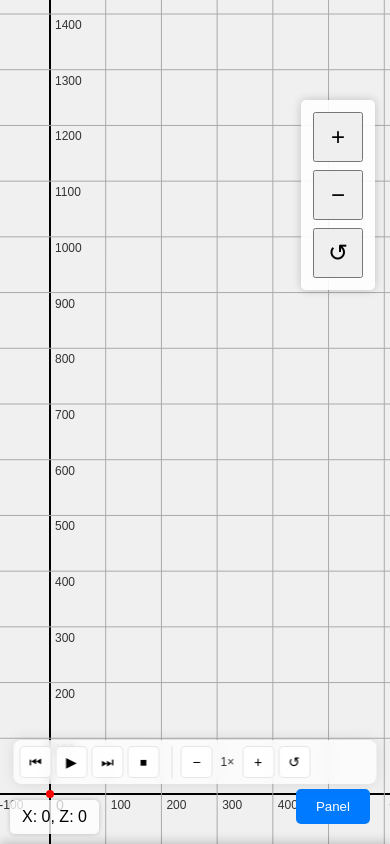
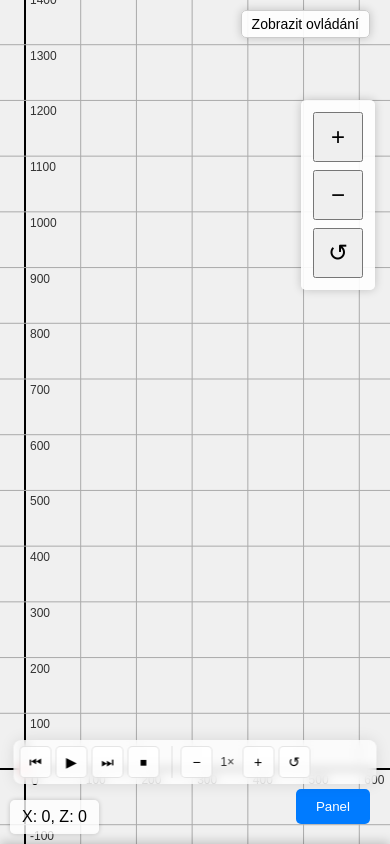
Before and after one commit to sstistkoo/cnc, a plain HTML site: page okno_simulator.html in a window 390 px wide. Drawn offline with Linux system fonts and the light colour scheme.

Commit message:
Improve mobile layout and add controls toggle

```diff
--- a/okno_simulator.html
+++ b/okno_simulator.html
@@ -43,6 +43,11 @@
             flex-direction: column;
             align-items: center;
         }
+
+        .controls.hidden {
+            display: none;
+        }
+
         .controls.panel-open {
             transform: translateY(calc(-1 * var(--panel-height, 50vh) + 240px));
         }
@@ -284,6 +289,25 @@
             left: 50%;
             transform: translate(-50%, -50%);
         }
+
+        /* Toggle button for controls */
+        .controls-toggle {
+            position: absolute;
+            top: 10px;
+            right: 20px;
+            background-color: rgba(255, 255, 255, 0.9);
+            padding: 5px 10px;
+            border-radius: 5px;
+            box-shadow: 0 0 10px rgba(0, 0, 0, 0.2);
+            z-index: 1003;
+            cursor: pointer;
+            font-size: 14px;
+            border: 1px solid #ccc;
+        }
+
+        .controls-toggle:hover {
+            background-color: rgba(240, 240, 240, 0.9);
+        }
     </style>
 </head>
 <body>
@@ -297,6 +321,7 @@
         <div class="coordinates" id="coord-display">X: 0, Z: 0</div>
         <div class="cross-marker" id="cross-marker"></div>
         <div id="debug-display" style="position: fixed; top: 10px; left: 10px; background: rgba(255,255,255,0.8); padding: 5px; font-size: 12px; display: none;"></div>
+        <button class="controls-toggle" id="controls-toggle">Zobrazit ovládání</button>
     </div>
 
     <div class="playback-controls" id="playback-controls">
@@ -363,8 +388,8 @@
             scale = canvas.width / targetRightX; // Měřítko, aby se zobrazil rozsah 0-700
 
             // Umístit počátek souřadnic do levého dolního rohu s offsetem
-            offsetX = 50;  // 50px od levého okraje
-            offsetY = canvas.height - 50;  // 50px od dolního okraje
+            offsetX = 25;  // Reduced by 50% (from 50px to 25px) from left edge
+            offsetY = canvas.height - 75;  // Increased by 1.5x (from 50px to 75px) from bottom edge
 
             drawGrid();
         });
@@ -581,8 +606,8 @@
             scale = canvas.width / targetRightX;
 
             // Resetovat do levého dolního rohu (místo do středu)
-            offsetX = 50;
-            offsetY = canvas.height - 50;
+            offsetX = 25;  // Reduced by 50% (from 50px to 25px) from left edge
+            offsetY = canvas.height - 75;  // Increased by 1.5x (from 50px to 75px) from bottom edge
             drawGrid();
         });
 
@@ -996,6 +1021,17 @@
             playbackSpeed = 1;
             speedDisplay.textContent = '1×';
         });
+
+        // Controls toggle functionality
+        const controlsToggleBtn = document.getElementById('controls-toggle');
+        const controlsPanel = document.querySelector('.controls');
+        let controlsVisible = true;
+
+        controlsToggleBtn.addEventListener('click', () => {
+            controlsVisible = !controlsVisible;
+            controlsPanel.classList.toggle('hidden', !controlsVisible);
+            controlsToggleBtn.textContent = controlsVisible ? 'Skrýt ovládání' : 'Zobrazit ovládání';
+        });
     </script>
 </body>
 </html>
```
Also changed, not shown: index.html (+2 -0 lines).
